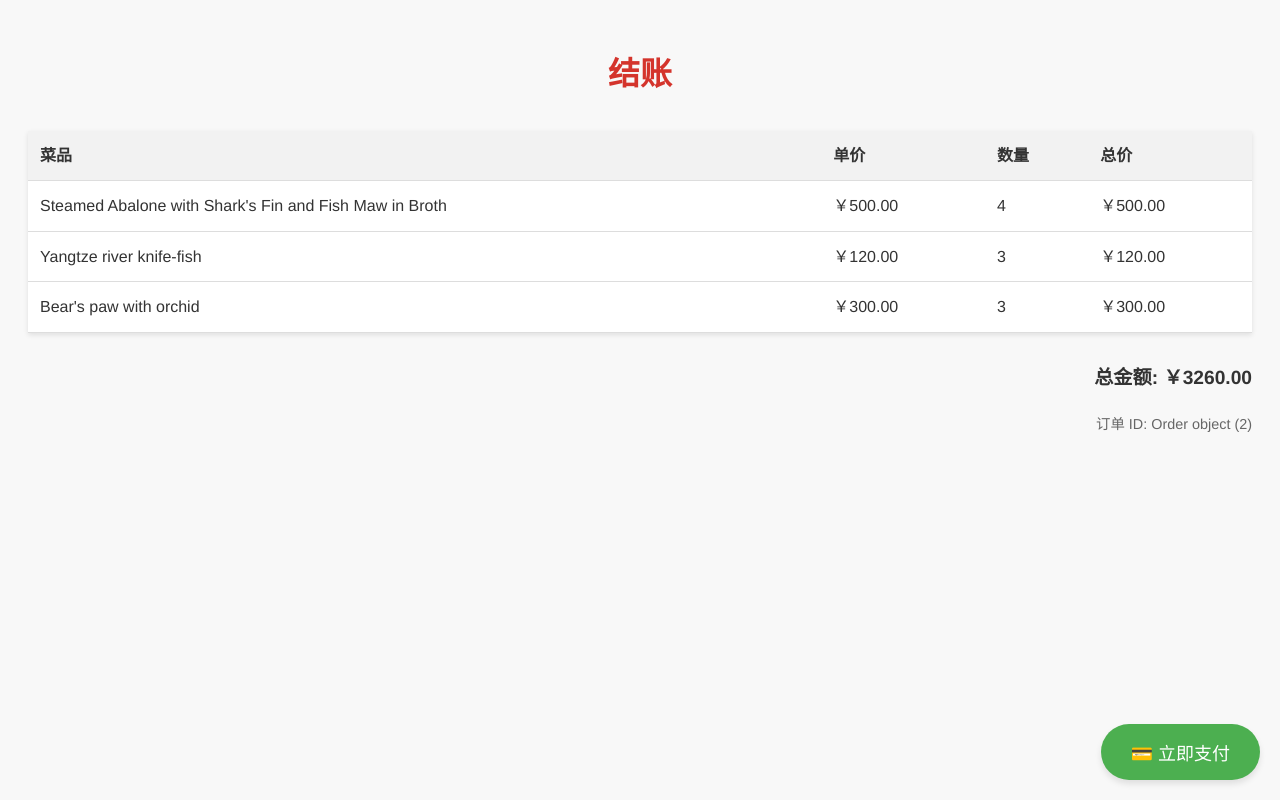
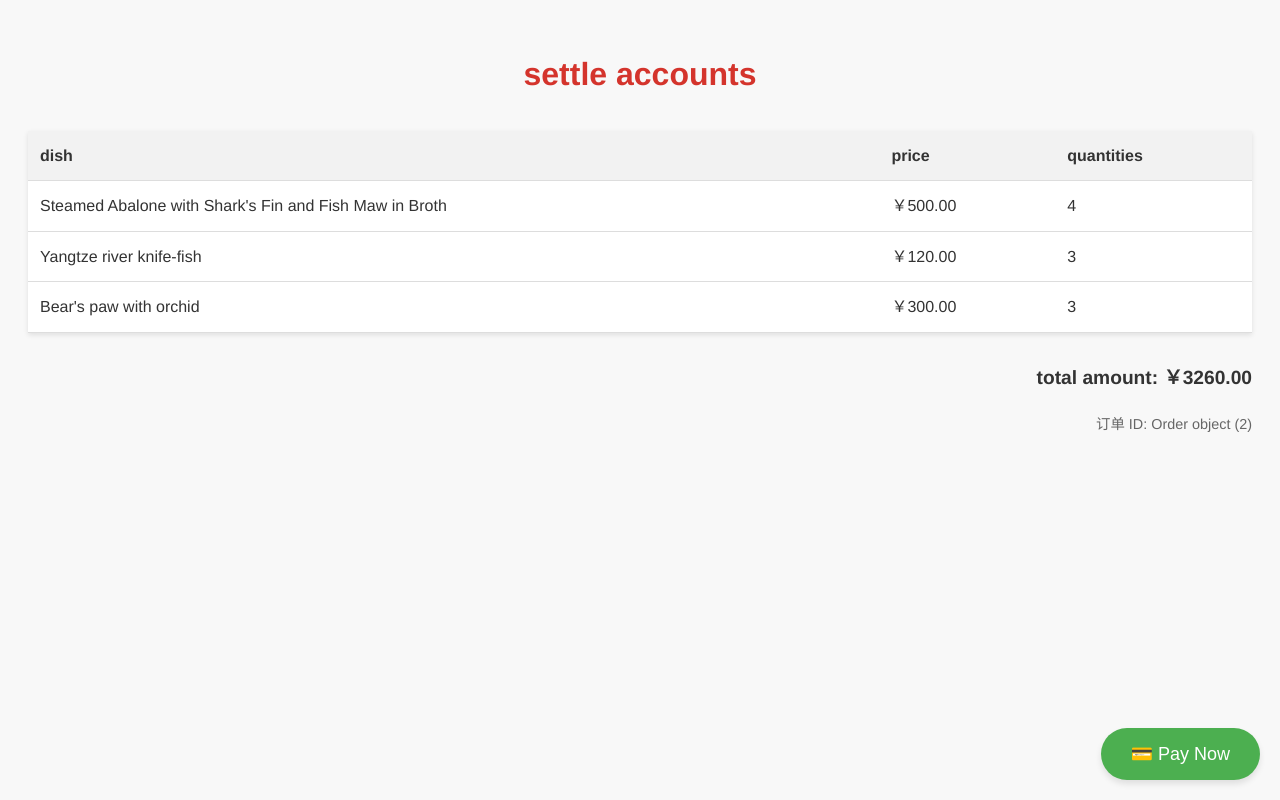
Before and after one commit to 1ChenLiwei1/Chen_Liwei_game, a Django app: page /checkout/2/ in a window 1280 px wide. Run offline with Django 5.2, Linux system fonts and the light colour scheme; data comes from the database, SQL or seed files in the repository.

Commit message:
Initial commit

```diff
--- a/restaurant_ordering/orders/templates/orders/checkout.html
+++ b/restaurant_ordering/orders/templates/orders/checkout.html
@@ -66,15 +66,14 @@
     </style>
 </head>
 <body>
-    <h1>结账</h1>
+    <h1>settle accounts</h1>
 
     <table>
         <thead>
             <tr>
-                <th>菜品</th>
-                <th>单价</th>
-                <th>数量</th>
-                <th>总价</th>
+                <th>dish</th>
+                <th>price</th>
+                <th>quantities</th>
             </tr>
         </thead>
         <tbody>
@@ -83,16 +82,15 @@
                 <td>{{ item.menuitem.name }}</td>
                 <td>￥{{ item.menuitem.price|floatformat:2 }}</td>
                 <td>{{ item.quantity }}</td>
-                <td>￥{{ item.menuitem.price|floatformat:2 }}</td>
             </tr>
             {% endfor %}
         </tbody>
     </table>
 
-    <p class="total-price">总金额: ￥{{ total_price|floatformat:2 }}</p>
+    <p class="total-price">total amount: ￥{{ total_price|floatformat:2 }}</p>
     <p class="order-id">订单 ID: {{ order }}</p>
 
-    <button class="floating-button" onclick="goToPayment()">💳 立即支付</button>
+    <button class="floating-button" onclick="goToPayment()">💳 Pay Now</button>
 
     <script>
         let orderData = JSON.parse(localStorage.getItem('orderData')) || {};
--- a/restaurant_ordering/orders/templates/orders/menu.html
+++ b/restaurant_ordering/orders/templates/orders/menu.html
@@ -101,7 +101,7 @@
             <img src="{{ item.image.url }}" alt="{{ item.name }}">
             <h2>{{ item.name }}</h2>
             <p>{{ item.description }}</p>
-            <p><strong>价格：</strong>￥{{ item.price }}</p>
+            <p><strong>prices：</strong>￥{{ item.price }}</p>
             <div class="order-controls">
                 <button onclick="updateQuantity('{{ item.id }}', -1)">-</button>
                 <span id="quantity-{{ item.id }}">0</span>
```
